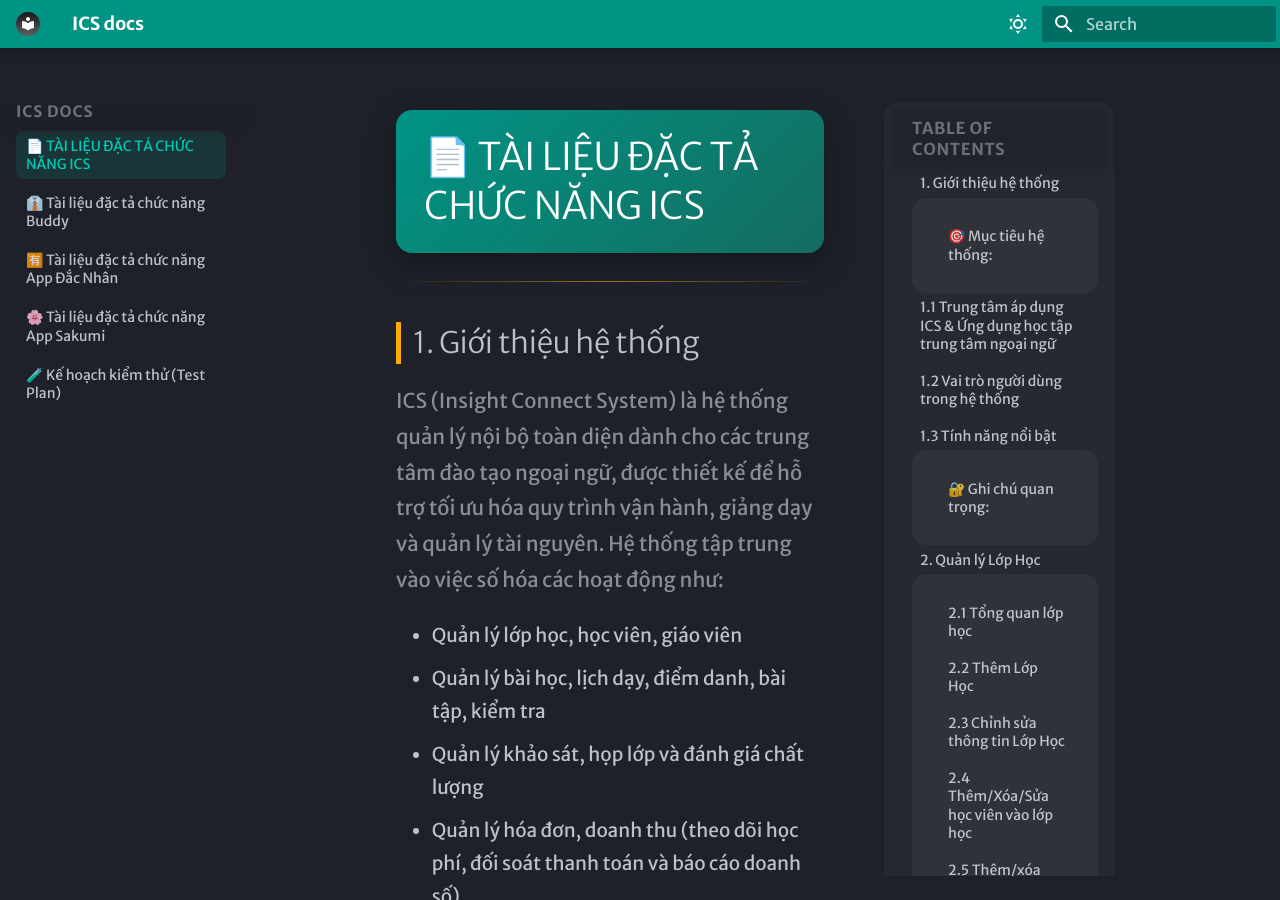
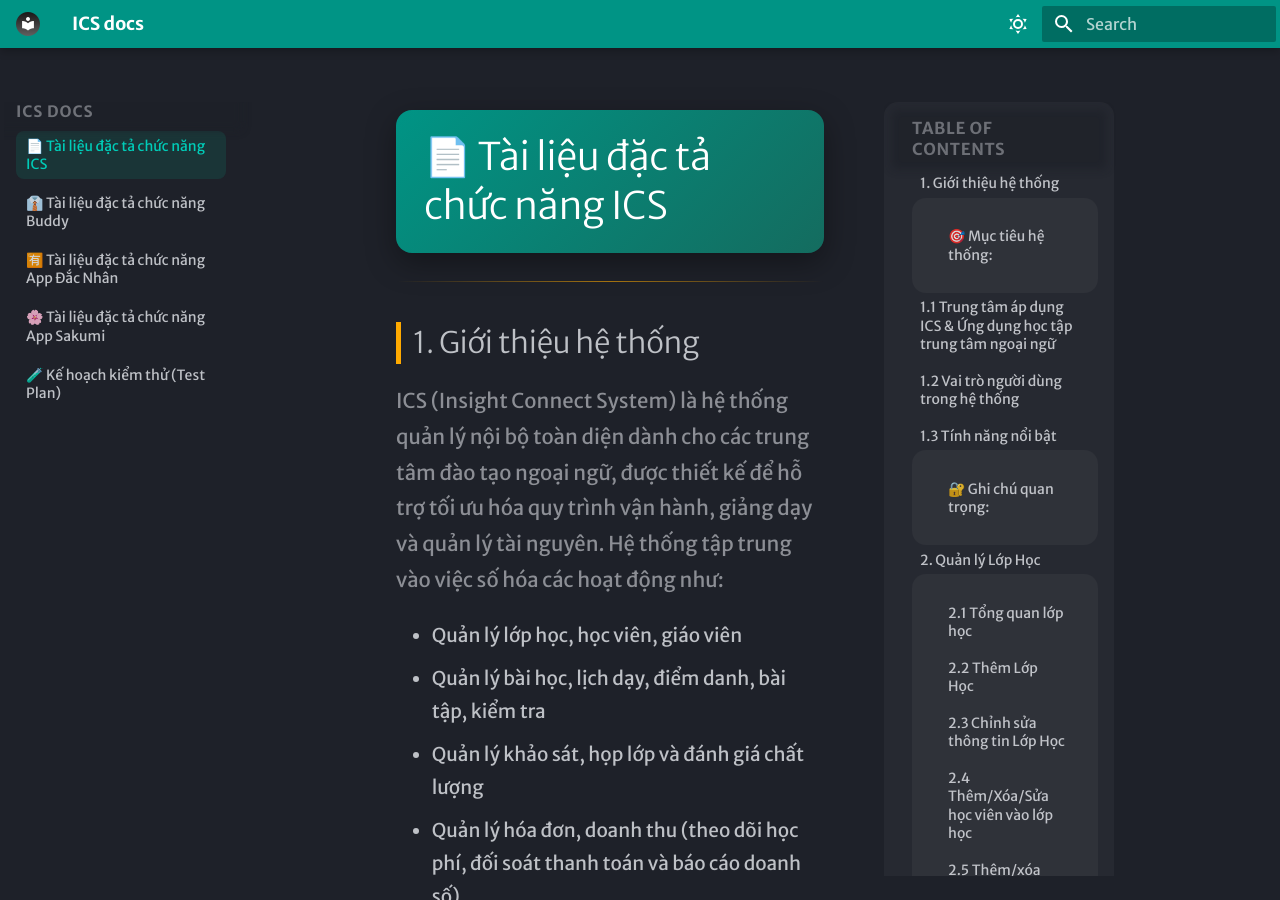
Before and after one commit to yeusone98/Function_Specification_ICS, an MkDocs documentation site: the page built from docs/index.md, in a window 1280 px wide and 900 px high. Built offline with MkDocs 1.6.1 and Material for MkDocs 9.7.7, drawn with Linux system fonts in a browser that asks for light colours; some web fonts are replaced.

Commit message:
sửa tên FSD ICS

```diff
--- a/docs/index.md
+++ b/docs/index.md
@@ -1,4 +1,4 @@
-# 📄 TÀI LIỆU ĐẶC TẢ CHỨC NĂNG ICS
+# 📄 Tài liệu đặc tả chức năng ICS
 ---
 ## 1. Giới thiệu hệ thống
 
```
